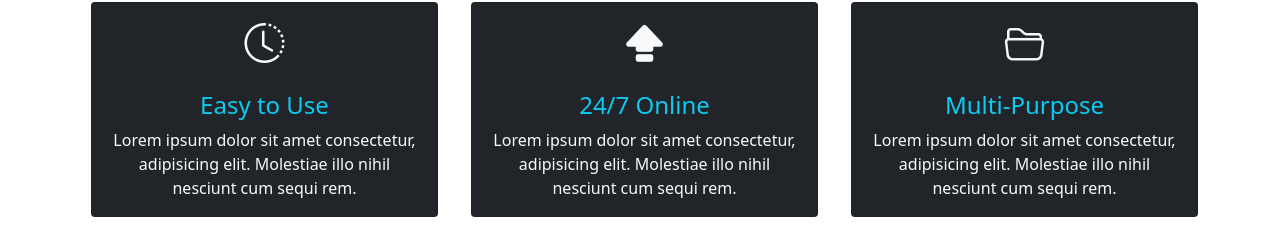
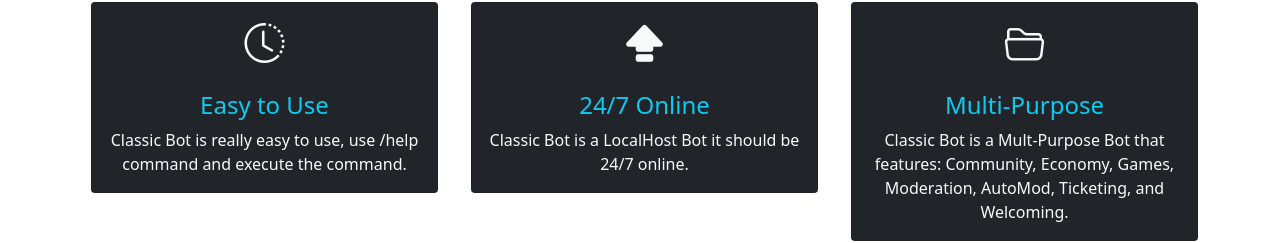
Before and after one commit to DiscordBotClassic/Classic, a plain HTML site: page index.html in a window 1280 px wide. Shown: the part 565-808 px from the top of the page. Drawn offline with nearby package versions, Linux system fonts and the light colour scheme.

Commit message:
Update index.html

```diff
--- a/index.html
+++ b/index.html
@@ -82,8 +82,8 @@
                         </div>
                         <div class="card-body text-center">
                             <h4 class="card-title text-info">Easy to Use</h4>
-                            <p class="card-text">Lorem ipsum dolor sit amet consectetur, adipisicing elit. Molestiae
-                                illo nihil nesciunt cum sequi rem.</p>
+                            <p class="card-text"> Classic Bot is really easy to use,
+                                use /help command and execute the command.</p>
                         </div>
                     </div>
                 </div>
@@ -94,8 +94,8 @@
                         </div>
                         <div class="card-body text-center">
                             <h4 class="card-title text-info">24/7 Online</h4>
-                            <p class="card-text">Lorem ipsum dolor sit amet consectetur, adipisicing elit. Molestiae
-                                illo nihil nesciunt cum sequi rem.</p>
+                            <p class="card-text">Classic Bot is a LocalHost Bot
+                                it should be 24/7 online.</p>
                         </div>
                     </div>
                 </div>
@@ -106,8 +106,8 @@
                         </div>
                         <div class="card-body text-center">
                             <h4 class="card-title text-info">Multi-Purpose</h4>
-                            <p class="card-text">Lorem ipsum dolor sit amet consectetur, adipisicing elit. Molestiae
-                                illo nihil nesciunt cum sequi rem.</p>
+                            <p class="card-text">Classic Bot is a Mult-Purpose Bot that features:
+                                Community, Economy, Games, Moderation, AutoMod, Ticketing, and Welcoming.</p>
                         </div>
                     </div>
                 </div>
```
